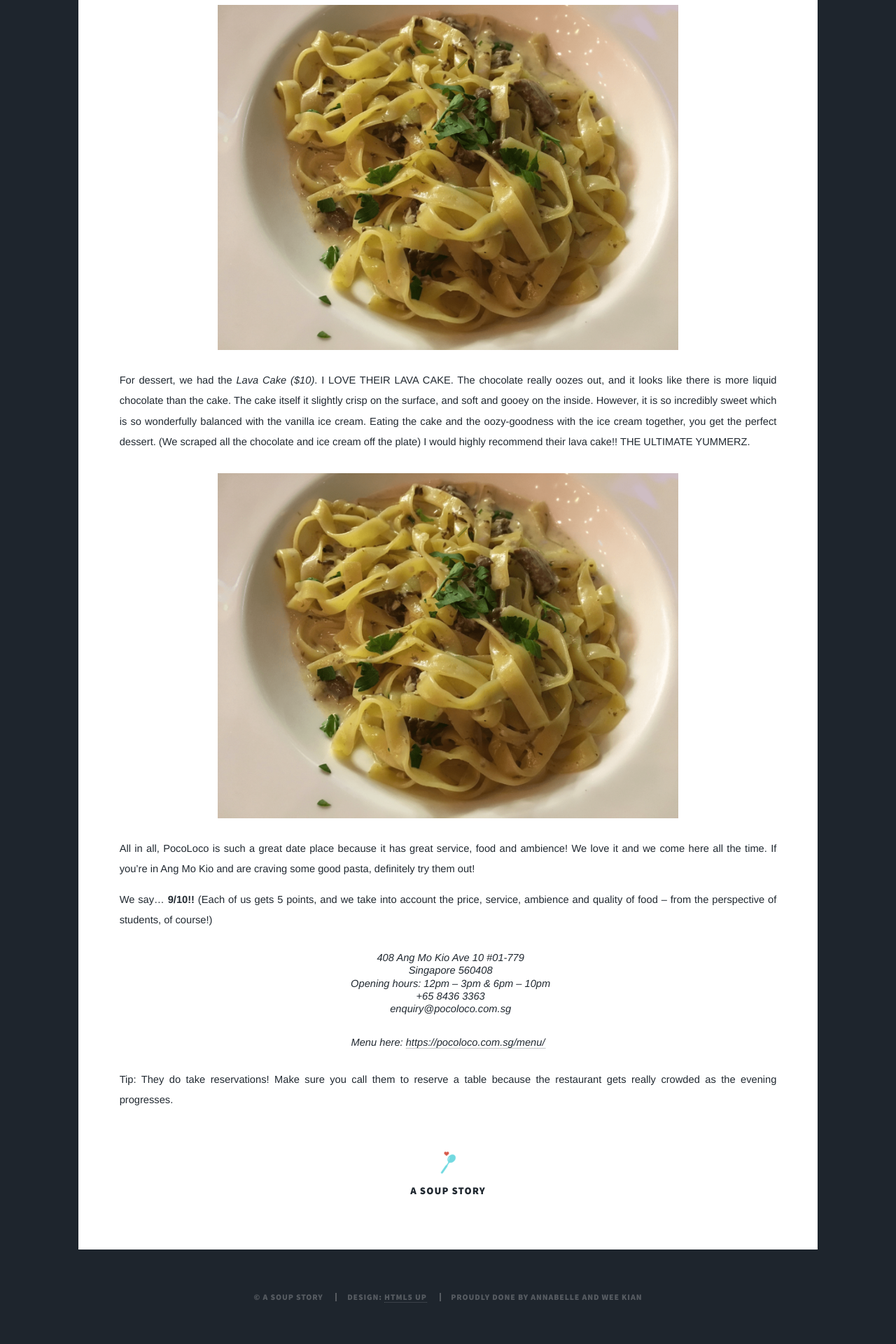
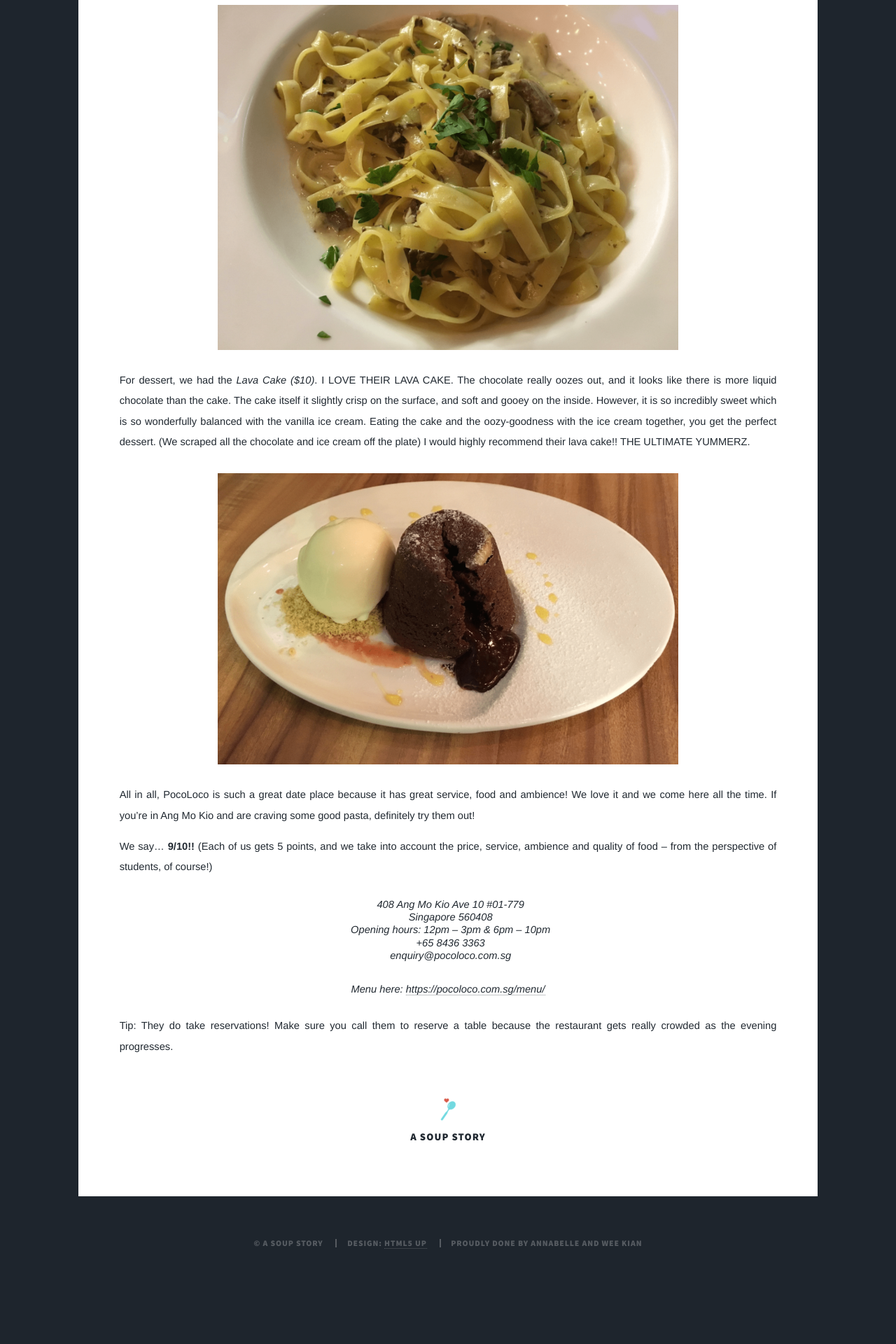
Before and after one commit to weekian/a-soup-story, a Jekyll site: the page built from _posts/2017-7-1-pocoloco.md, in a window 1280 px wide. Shown: the part 3297-5217 px from the top of the page at 70% size. Built offline with Jekyll 4.4.1, drawn with Linux system fonts in a browser that asks for light colours; our own code applies the rules of GitHub Pages for plain Markdown files; comment, search, counter and statistics services are not loaded; after the commit the page ends 5141 px from its top, so only the background shows below that.

Commit message:
Corrected wrong image

```diff
--- a/_posts/2017-7-1-pocoloco.md
+++ b/_posts/2017-7-1-pocoloco.md
@@ -38,7 +38,7 @@ I’m glad I got the <span class="dish">Manzo ($12)</span>, which is essentially
 
 For dessert, we had the <span class="dish">Lava Cake ($10)</span>. I LOVE THEIR LAVA CAKE. The chocolate really oozes out, and it looks like there is more liquid chocolate than the cake. The cake itself it slightly crisp on the surface, and soft and gooey on the inside. However, it is so incredibly sweet which is so wonderfully balanced with the vanilla ice cream. Eating the cake and the oozy-goodness with the ice cream together, you get the perfect dessert. (We scraped all the chocolate and ice cream off the plate) I would highly recommend their lava cake!! THE ULTIMATE YUMMERZ.
 
-<div class="image main post"><img src="{{ 'assets/images/2017-7-1-pocoloco_4.png' | absolute_url | replace: "http", secure}}" alt="" /></div>
+<div class="image main post"><img src="{{ 'assets/images/2017-7-1-pocoloco_5.png' | absolute_url | replace: "http", secure}}" alt="" /></div>
 
 All in all, PocoLoco is such a great date place because it has great service, food and ambience! We love it and we come here all the time. If you’re in Ang Mo Kio and are craving some good pasta, definitely try them out!
 
```
